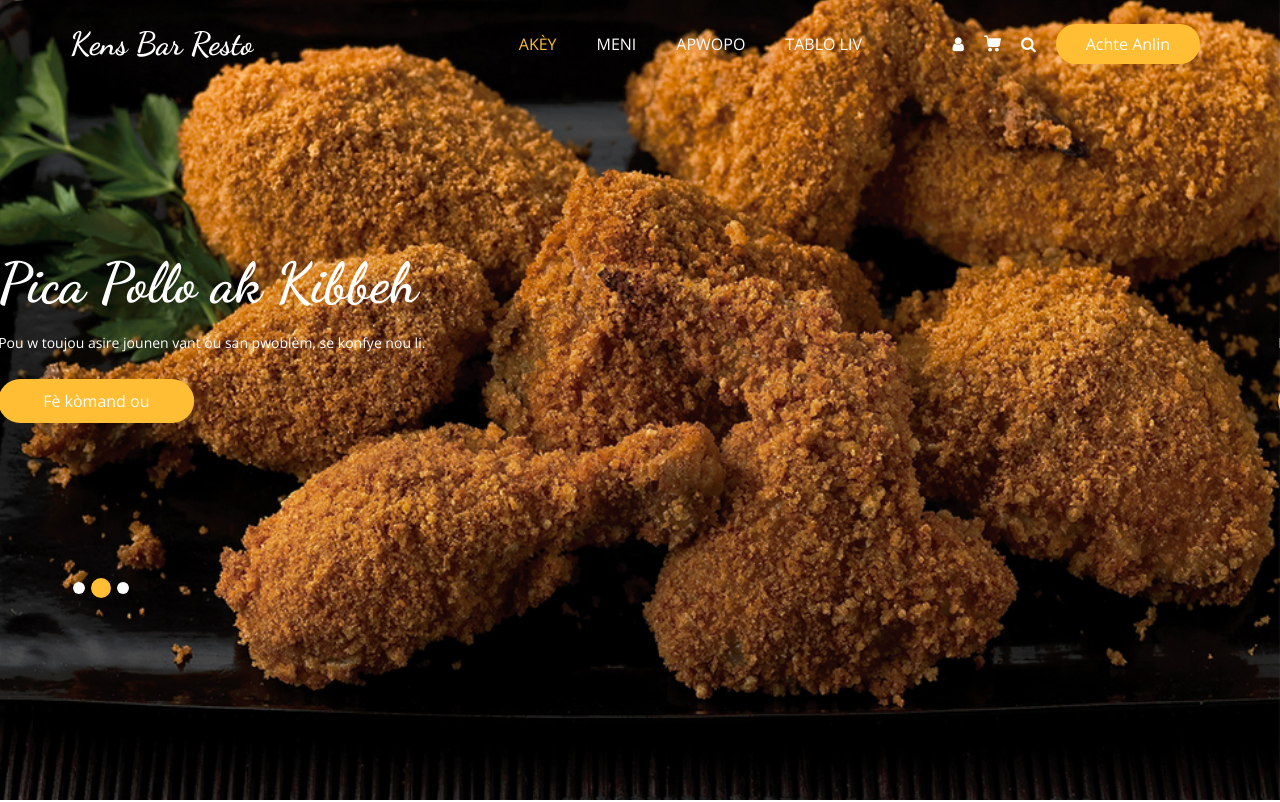
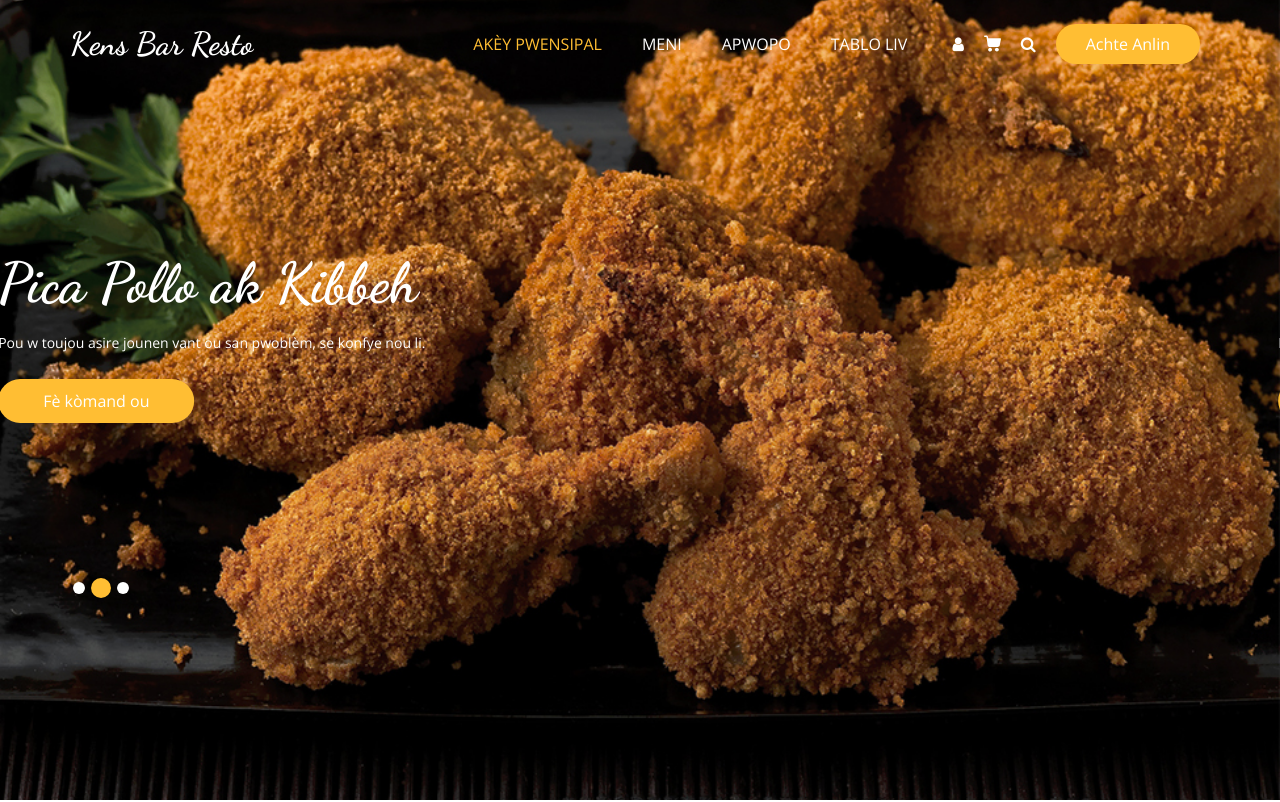
Before and after one commit to verloscollection/verloscollection.github.io, a plain HTML site: page index.html in a window 1280 px wide. Shown: the top 802 px of the page. Drawn offline with nearby package versions, Linux system fonts and the light colour scheme; some packages are replaced by stand-ins of ours.

Commit message:
Update index.html

```diff
--- a/index.html
+++ b/index.html
@@ -55,7 +55,7 @@
           <div class="collapse navbar-collapse" id="navbarSupportedContent">
             <ul class="navbar-nav  mx-auto ">
               <li class="nav-item active">
-                <a class="nav-link" href="index.html">Akèy <span class="sr-only">(current)</span></a>
+                <a class="nav-link" href="index.html">Akèy pwensipal <span class="sr-only">(current)</span></a>
               </li>
               <li class="nav-item">
                 <a class="nav-link" href="menu.html">Meni</a>
```
